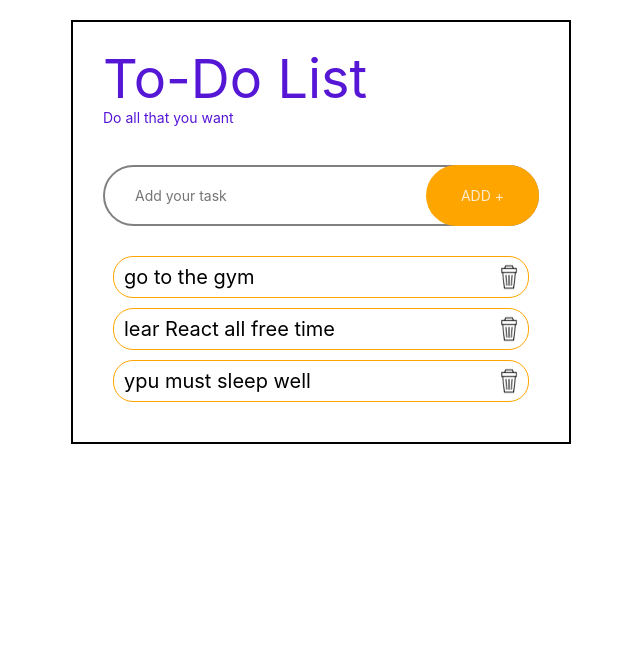
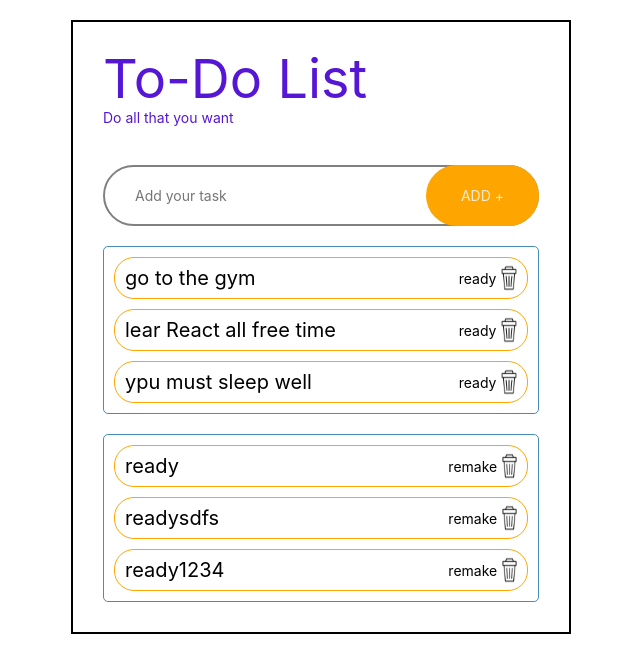
Before and after one commit to Kravius/react-start, a React (Create React App) app: page / in a window 1280 px wide. Shown: the top 672 px of the page, without its empty margins (319-959 px from the left). Built offline with nearby package versions, Linux system fonts and the light colour scheme.

Commit message:
feat: create move btn to done list or remove

```diff
--- a/src/react/components/Button.jsx
+++ b/src/react/components/Button.jsx
@@ -1,12 +1,8 @@
 import style from "../../styles/AddNewTask.module.css";
 
 function AddNewTaskBTN({ handelClick }) {
-  console.log(123);
   return (
-    <button
-      onClick={() => handelClick()}
-      className={style["add-task-btn"]}
-    >
+    <button onClick={() => handelClick()} className={style["add-task-btn"]}>
       ADD +
     </button>
   );
--- a/src/react/components/DeleteListOfTaskBTN.jsx
+++ b/src/react/components/DeleteListOfTaskBTN.jsx
@@ -1,8 +1,8 @@
 import style from "../../styles/DeleteListOfTaskBTN.module.css";
-export default function DeleteListOfTaskBTN({ setTaskListData, id }) {
+
+export default function DeleteListOfTaskBTN({ setTaskListDataWeBield, id }) {
   const handelDeleteBtn = () => {
-    // setTaskListData((prev) => prev.filter((_, prevId) => prevId !== id));
-    setTaskListData((prev) => prev.filter((_, prevId) => prevId !== id));
+    setTaskListDataWeBield((prev) => prev.filter((_, prevId) => prevId !== id));
   };
   return (
     <button className={style["delete-btn"]} onClick={handelDeleteBtn}>
--- /dev/null
+++ b/src/react/components/MoveListToOtherSection.jsx
@@ -0,0 +1,17 @@
+function MoveListToOtherSection({ fromSection, toSection, text, id }) {
+  // fromSection, toSection this is useState set we want change
+  const moveList = () => {
+    fromSection((prevFrom) => {
+      const dataMove = prevFrom[id];
+      const updatePrev = prevFrom.filter((_, index) => index !== id);
+      toSection((prevTo) => {
+        return [...prevTo, dataMove];
+      });
+      return updatePrev;
+    });
+  };
+  const btn = <button onClick={moveList}>{text}</button>;
+  return btn;
+}
+
+export { MoveListToOtherSection };
--- a/src/react/constats/TaskArray.jsx
+++ b/src/react/constats/TaskArray.jsx
@@ -4,4 +4,6 @@ const taskListDataStart = [
   "ypu must sleep well",
 ];
 
-export { taskListDataStart };
+const DataDone = ["ready", "readysdfs", "ready1234"];
+
+export { taskListDataStart, DataDone };
--- /dev/null
+++ b/src/react/section/TaskListDone.jsx
@@ -0,0 +1,20 @@
+import { useState } from "react";
+import style from "../../styles/TaskListDone.module.css";
+import { TaskListSection } from "./TaskListSection";
+
+function TaskListDone({
+  taskListDataDone,
+  setTaskListDataDone,
+  setTaskListMove,
+}) {
+  return (
+    <TaskListSection
+      taskListDataWeBield={taskListDataDone}
+      setTaskListDataWeBield={setTaskListDataDone}
+      setTaskListMove={setTaskListMove}
+      text={"remake"}
+    />
+  );
+}
+
+export { TaskListDone };
--- a/src/react/section/TaskListSection.jsx
+++ b/src/react/section/TaskListSection.jsx
@@ -2,11 +2,17 @@ import { useState } from "react";
 import style from "../../styles/TaskList.module.css";
 import CreateTaskOfLi from "../components/TaskOfLi";
 import DeleteListOfTaskBTN from "../components/DeleteListOfTaskBTN";
+import { MoveListToOtherSection } from "../components/MoveListToOtherSection";
 
-function TaskListSection({ setTaskListData, taskListData }) {
+function TaskListSection({
+  taskListDataWeBield,
+  setTaskListDataWeBield,
+  setTaskListMove,
+  text,
+}) {
   function handleInputChange(id) {
     return (ev) => {
-      setTaskListData((prev) => {
+      setTaskListDataWeBield((prev) => {
         const newTaskArr = [...prev];
         newTaskArr[id] = ev.target.value;
         return newTaskArr;
@@ -14,7 +20,7 @@ function TaskListSection({ setTaskListData, taskListData }) {
     };
   }
 
-  const createLi = taskListData.map((taskText, id) => (
+  const createLi = taskListDataWeBield.map((taskText, id) => (
     <li key={id} className={style["list-of-li"]}>
       <CreateTaskOfLi
         id={id}
@@ -22,8 +28,15 @@ function TaskListSection({ setTaskListData, taskListData }) {
         handleInputChange={handleInputChange(id)}
       ></CreateTaskOfLi>
 
+      <MoveListToOtherSection
+        fromSection={setTaskListDataWeBield}
+        toSection={setTaskListMove}
+        text={text}
+        id={id}
+      />
+
       <DeleteListOfTaskBTN
-        setTaskListData={setTaskListData}
+        setTaskListDataWeBield={setTaskListDataWeBield}
         id={id}
       ></DeleteListOfTaskBTN>
     </li>
--- a/src/react/section/TodoList.jsx
+++ b/src/react/section/TodoList.jsx
@@ -1,13 +1,17 @@
+import { useState } from "react";
+
 import Header from "./Header";
 import styles from "../../styles/ToDoList.module.css";
 import { AddNewTask } from "./AddNewTask";
 import { TaskListSection } from "./TaskListSection";
+import { TaskListDone } from "./TaskListDone";
+import { MoveListToOtherSection } from "../components/MoveListToOtherSection";
 
-import { taskListDataStart } from "../constats/TaskArray";
-import { useState } from "react";
+import { taskListDataStart, DataDone } from "../constats/TaskArray";
 
 export default function TodoList() {
   const [taskListData, setTaskListData] = useState(taskListDataStart);
+  const [taskListDataDone, setTaskListDataDone] = useState(DataDone);
   return (
     <div className={styles.wrapper}>
       {<Header></Header>}
@@ -15,9 +19,18 @@ export default function TodoList() {
         {<AddNewTask setTaskListData={setTaskListData}></AddNewTask>}
         {
           <TaskListSection
-            taskListData={taskListData}
-            setTaskListData={setTaskListData}
+            taskListDataWeBield={taskListData}
+            setTaskListDataWeBield={setTaskListData}
+            setTaskListMove={setTaskListDataDone}
+            text={"ready"}
           ></TaskListSection>
+        }
+        {
+          <TaskListDone
+            taskListDataDone={taskListDataDone}
+            setTaskListDataDone={setTaskListDataDone}
+            setTaskListMove={setTaskListData}
+          />
         }
       </main>
     </div>
--- a/src/styles/TaskList.module.css
+++ b/src/styles/TaskList.module.css
@@ -7,6 +7,8 @@
   box-sizing: border-box;
   max-height: 250px;
   overflow-y: auto;
+  border: 1px solid rgb(74, 140, 184);
+  border-radius: 5px;
 }
 
 .list-of-li {
```
Also changed, not shown: src/styles/TaskListDone.module.css (added).
